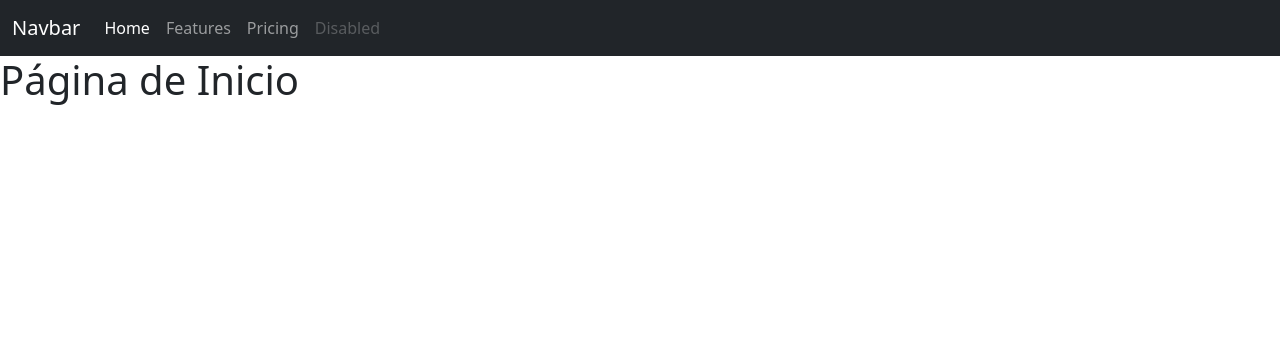
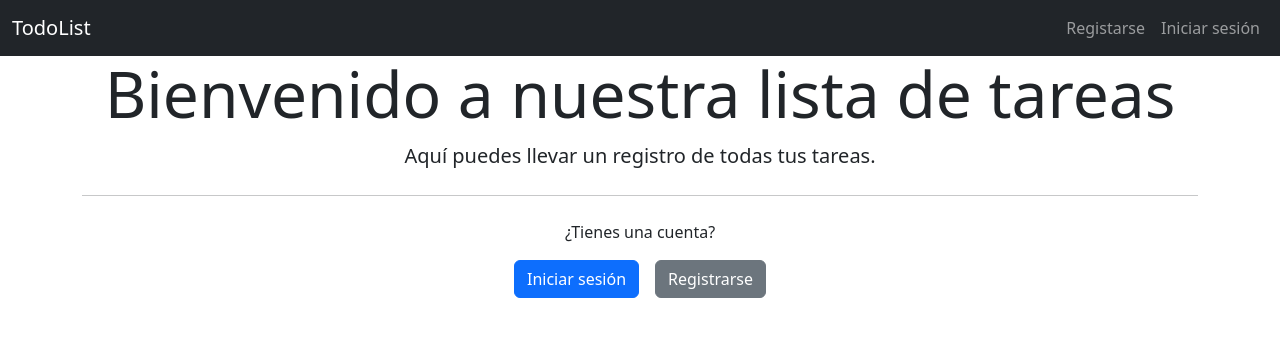
Before and after one commit to Gonzalo345/flask, a Flask app: page / in a window 1280 px wide. Shown: the top 337 px of the page. Run offline with Flask 3, Linux system fonts and the light colour scheme.

Commit message:
nav-bar2

```diff
--- a/todo-list/todor/auth.py
+++ b/todo-list/todor/auth.py
@@ -1,11 +1,11 @@
-from flask import Blueprint
+from flask import Blueprint, render_template
 
 bp = Blueprint('auth', __name__, url_prefix='/auth')
 
 @bp.route('/sing_in')
 def register():
-    return "Registrar usuraio"
+    return render_template('auth/register.html')
 
 @bp.route('/login')
 def login():
-    return "Login"
+    return render_template('auth/login.html')
--- a/todo-list/todor/templates/base.html
+++ b/todo-list/todor/templates/base.html
@@ -12,23 +12,17 @@
 <body>
     <nav class="navbar navbar-expand-sm navbar-dark bg-dark" data-bs-theme="dark">
         <div class="container-fluid">
-            <a class="navbar-brand" href="#">Navbar</a>
+            <a class="navbar-brand" href="{{url_for('index')}}">TodoList</a>
             <button class="navbar-toggler" type="button" data-bs-toggle="collapse" data-bs-target="#navbarNav" aria-controls="navbarNav" aria-expanded="false" aria-label="Toggle navigation">
                 <span class="navbar-toggler-icon"></span>
             </button>
-            <div class="collapse navbar-collapse" id="navbarNav">
+            <div class="collapse navbar-collapse justify-content-end" id="navbarNav">
                 <ul class="navbar-nav">
                     <li class="nav-item">
-                        <a class="nav-link active" aria-current="page" href="#">Home</a>
+                        <a class="nav-link" href="#">Registarse</a>
                     </li>
                     <li class="nav-item">
-                        <a class="nav-link" href="#">Features</a>
-                    </li>
-                    <li class="nav-item">
-                        <a class="nav-link" href="#">Pricing</a>
-                    </li>
-                    <li class="nav-item">
-                        <a class="nav-link disabled" aria-disabled="true">Disabled</a>
+                        <a class="nav-link" href="#">Iniciar sesión</a>
                     </li>
                 </ul>
             </div>
--- a/todo-list/todor/templates/index.html
+++ b/todo-list/todor/templates/index.html
@@ -3,5 +3,13 @@
 {% block title %}Inicio{% endblock %}
 
 {% block content %}
-    <h1>Página de Inicio</h1>
+    <div class="container-sm text-center">
+        <h1 class="display-3">Bienvenido a nuestra lista de tareas</h1>
+        <p class="lead"> Aquí puedes llevar un registro de todas tus tareas.</p>
+        <hr class="my-4">
+        <p>¿Tienes una cuenta?</p>
+        <div class="d-flex justify-content-center">
+            <a href="" class="btn btn-primary mx-2">Iniciar sesión</a>
+            <a href="" class="btn btn-secondary mx-2">Registrarse</a>
+        </div>
 {% endblock%}
```
Also changed, not shown: todo-list/todor/templates/auth/login.html (added, +7 -0 lines), todo-list/todor/templates/auth/register.html (added, +7 -0 lines).
